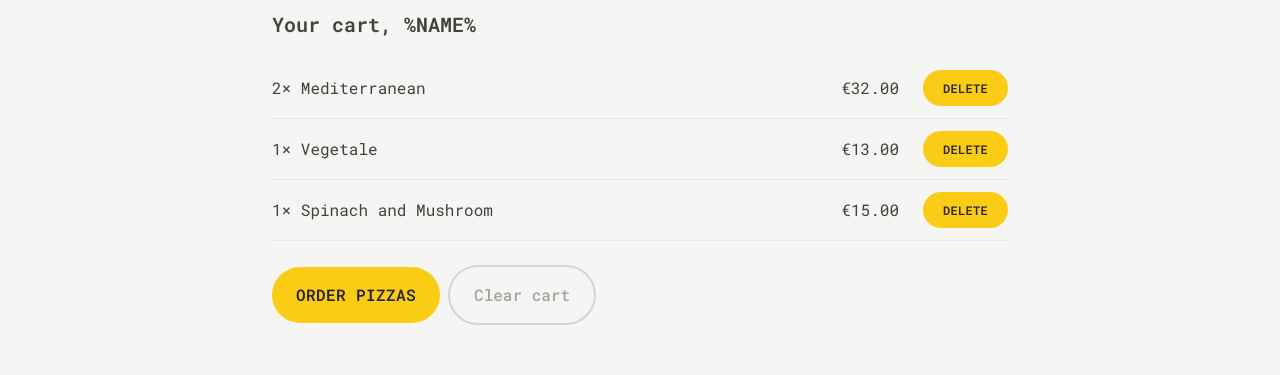
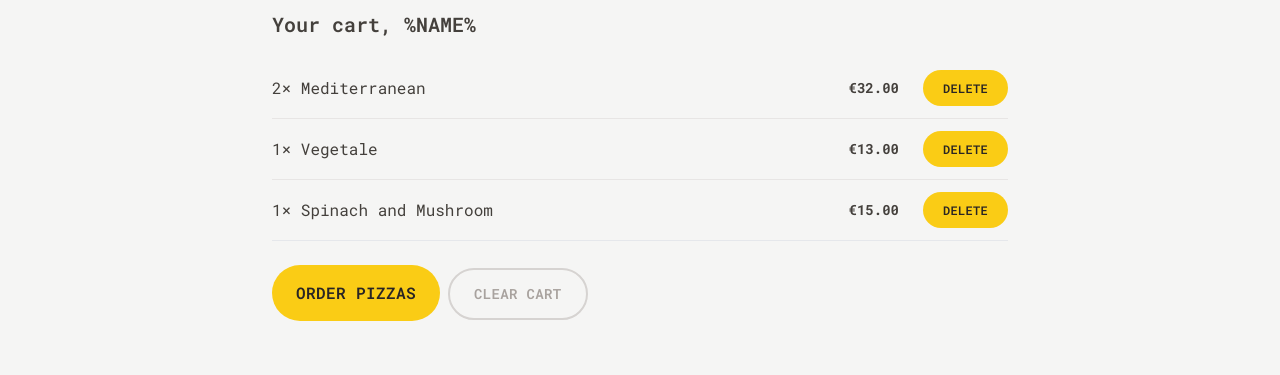
Before and after one commit to ehsanmehrjoo/Fast-React-Pizza, a React (Vite) app: page /cart in a window 1280 px wide. Shown: the part 155-530 px from the top of the page. Built offline with nearby package versions, Linux system fonts and the light colour scheme.

Commit message:
Update   Cart and CartItem and Button   tailwind

```diff
--- a/src/Ui/Button.jsx
+++ b/src/Ui/Button.jsx
@@ -9,9 +9,10 @@
        const styles = {
 
         primary : base + '   py-3 px-4 sm:px-6 sm:py-4',
-        primaryClear:   '   bg-stone-100   hover:bg-stone-300 hover:text-stone-900  duration-500 transition-colors font-medium rounded-full border-2 border-stone-300 text-stone-400 py-3 px-4 sm:px-6 sm:py-4',
+        small : base + '  py-2 px-4 sm:px-5 sm:py-2.5 text-xs ',
+        secondary:
+        'inline-block text-sm rounded-full border-2 border-stone-300 font-semibold uppercase tracking-wide text-stone-400 transition-colors duration-300 hover:bg-stone-300 hover:text-stone-800 focus:bg-stone-300 focus:text-stone-800 focus:outline-none focus:ring focus:ring-stone-200 focus:ring-offset-2 disabled:cursor-not-allowed px-4 py-2.5 md:px-6 md:py-3.5',
 
-        small : base + '  py-2 px-4 sm:px-5 sm:py-2.5 text-xs '
 
            }
 
--- a/src/features/cart/Cart.jsx
+++ b/src/features/cart/Cart.jsx
@@ -41,7 +41,7 @@
       <div className='mt-6 space-x-2'>
       <Button to="/order/new" type='primary'>Order pizzas</Button>
 
-        <Button type='primaryClear'  >Clear cart</Button>
+        <Button type='secondary'  >Clear cart</Button>
       </div>
     </div>
   );
--- a/src/features/cart/CartItem.jsx
+++ b/src/features/cart/CartItem.jsx
@@ -5,12 +5,12 @@
   const { pizzaId, name, quantity, totalPrice } = item;
 
   return (
-    <li className="py-3 flex items-center justify-between ">
-      <p>
+    <li className="py-3 sm:flex sm:items-center sm:justify-between ">
+      <p className="mb-1 sm:mb-0">
         {quantity}&times; {name}
       </p>
-      <div className="flex justify-between items-center space-x-6">
-        <p>{formatCurrency(totalPrice)}</p>
+      <div className="flex justify-between items-center  sm:gap-6">
+        <p className="text-sm font-bold">{formatCurrency(totalPrice)}</p>
         <Button type="small">Delete</Button>
       </div>
     </li>
```
